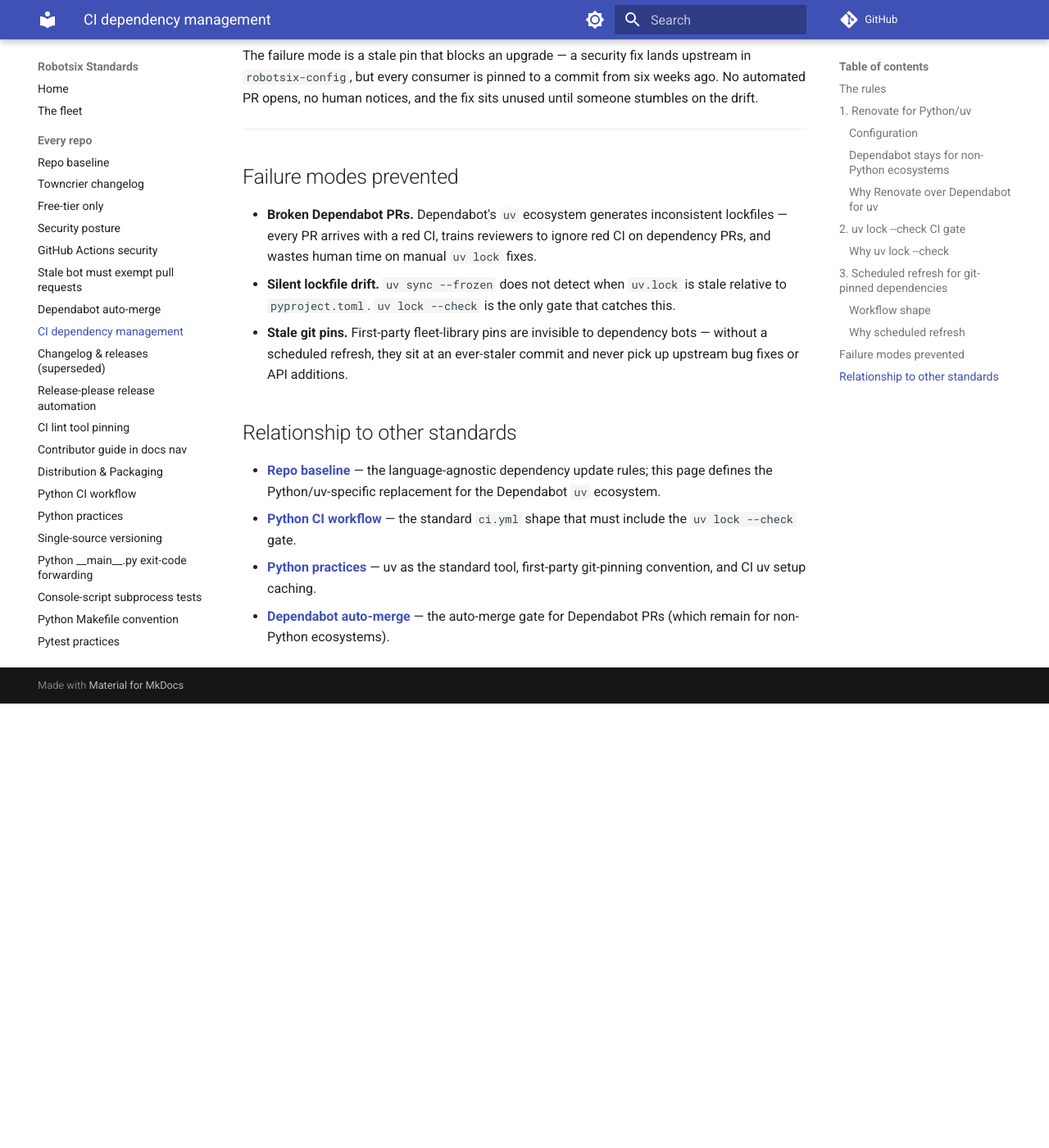
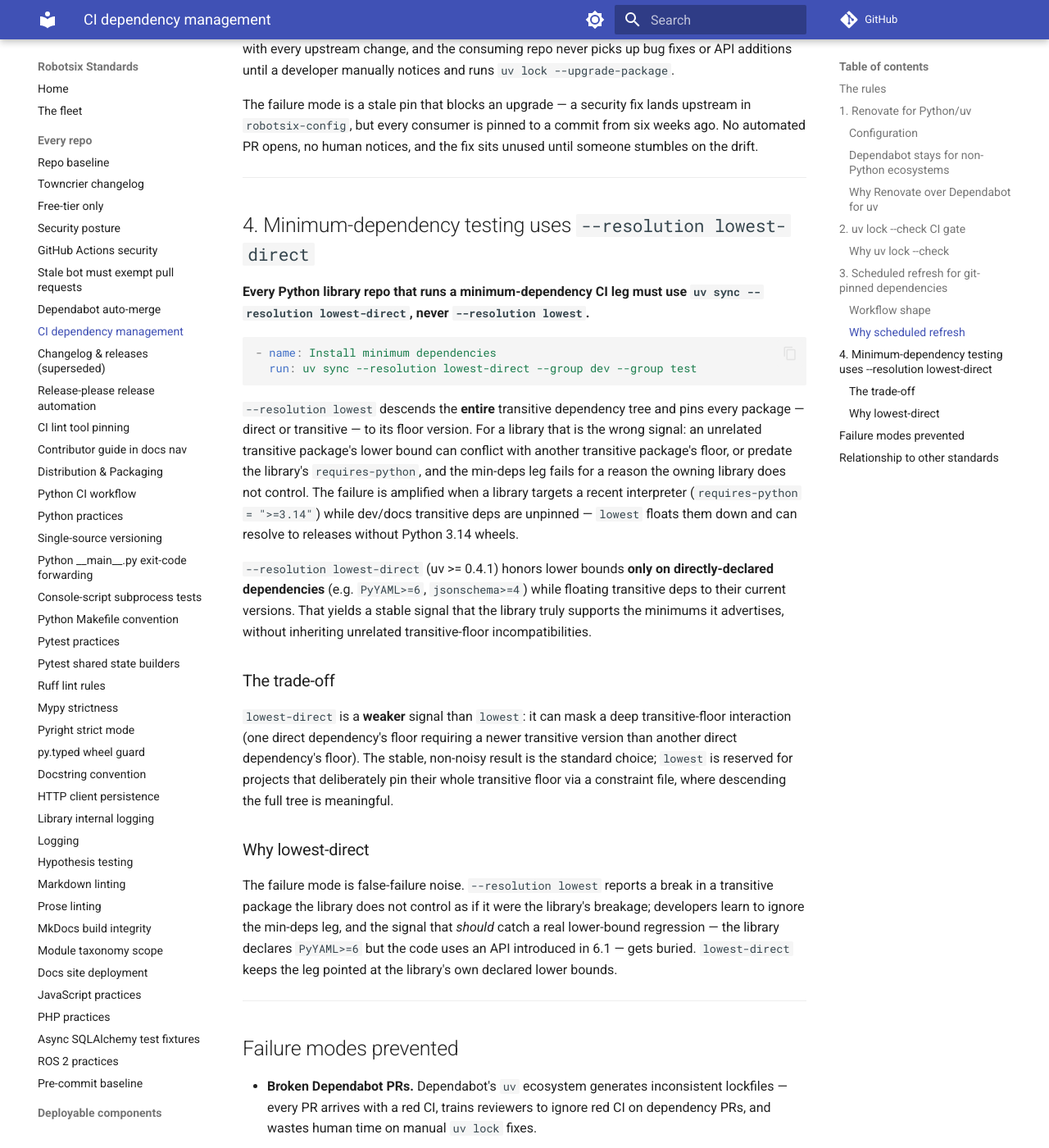
Before and after one commit to damien-robotsix/robotsix-standards, an MkDocs documentation site: the page built from docs/ci-dependency-standard.md, in a window 1280 px wide and 1400 px high, scrolled down 3796 px. Shown: the whole window at 82% size. Built offline with MkDocs 1.6.1 and Material for MkDocs 9.7.7, drawn with Linux system fonts in a browser that asks for light colours; comment, search, counter and statistics services are not loaded; before the commit the page ends 4654 px from its top, so only the background shows below that; some of the changed text lies outside the part shown.

Commit message:
chore: Standardize: use `uv --resolution lowest-direct` for library minimum-dependency CI legs (20260805T162501Z-standardize-use-uv-resolution-lowest-dir-0721) (#291)
Co-authored-by: robotsix-mill <mill@robotsix.local>

````diff
--- a/docs/ci-dependency-standard.md
+++ b/docs/ci-dependency-standard.md
@@ -13,6 +13,8 @@
 2. **Every Python repo's CI must include a `uv lock --check` gate.**
 3. **Repos with git-pinned `[tool.uv.sources]` dependencies must have a
    scheduled refresh workflow.**
+4. **A minimum-dependency CI leg must use `uv sync --resolution
+   lowest-direct`, never `--resolution lowest`.**
 
 ---
 
@@ -189,6 +191,53 @@ the fix sits unused until someone stumbles on the drift.
 
 ---
 
+## 4. Minimum-dependency testing uses `--resolution lowest-direct`
+
+**Every Python library repo that runs a minimum-dependency CI leg must use
+`uv sync --resolution lowest-direct`, never `--resolution lowest`.**
+
+```yaml
+- name: Install minimum dependencies
+  run: uv sync --resolution lowest-direct --group dev --group test
+```
+
+`--resolution lowest` descends the **entire** transitive dependency tree and
+pins every package — direct or transitive — to its floor version.  For a
+library that is the wrong signal: an unrelated transitive package's lower
+bound can conflict with another transitive package's floor, or predate the
+library's `requires-python`, and the min-deps leg fails for a reason the
+owning library does not control.  The failure is amplified when a library
+targets a recent interpreter (`requires-python = ">=3.14"`) while dev/docs
+transitive deps are unpinned — `lowest` floats them down and can resolve to
+releases without Python 3.14 wheels.
+
+`--resolution lowest-direct` (uv >= 0.4.1) honors lower bounds **only on
+directly-declared dependencies** (e.g. `PyYAML>=6`, `jsonschema>=4`) while
+floating transitive deps to their current versions.  That yields a stable
+signal that the library truly supports the minimums it advertises, without
+inheriting unrelated transitive-floor incompatibilities.
+
+### The trade-off
+
+`lowest-direct` is a **weaker** signal than `lowest`: it can mask a deep
+transitive-floor interaction (one direct dependency's floor requiring a
+newer transitive version than another direct dependency's floor).  The
+stable, non-noisy result is the standard choice; `lowest` is reserved for
+projects that deliberately pin their whole transitive floor via a
+constraint file, where descending the full tree is meaningful.
+
+### Why lowest-direct
+
+The failure mode is false-failure noise.  `--resolution lowest` reports a
+break in a transitive package the library does not control as if it were the
+library's breakage; developers learn to ignore the min-deps leg, and the
+signal that *should* catch a real lower-bound regression — the library
+declares `PyYAML>=6` but the code uses an API introduced in 6.1 — gets
+buried.  `lowest-direct` keeps the leg pointed at the library's own declared
+lower bounds.
+
+---
+
 ## Failure modes prevented
 
 - **Broken Dependabot PRs.** Dependabot's `uv` ecosystem generates
@@ -198,6 +247,11 @@ the fix sits unused until someone stumbles on the drift.
 - **Silent lockfile drift.** `uv sync --frozen` does not detect when
   `uv.lock` is stale relative to `pyproject.toml`.  `uv lock --check` is
   the only gate that catches this.
+- **Minimum-dependency false failures.** `--resolution lowest` pins
+  transitive floors the library does not control, breaking CI on unrelated
+  transitive incompatibilities and training developers to ignore the
+  min-deps leg.  `--resolution lowest-direct` keeps the signal on the
+  library's own declared lower bounds.
 - **Stale git pins.** First-party fleet-library pins are invisible to
   dependency bots — without a scheduled refresh, they sit at an ever-staler
   commit and never pick up upstream bug fixes or API additions.
````
Also changed, not shown: README.md (+1 -1 lines), docs/index.md (+2 -2 lines).
